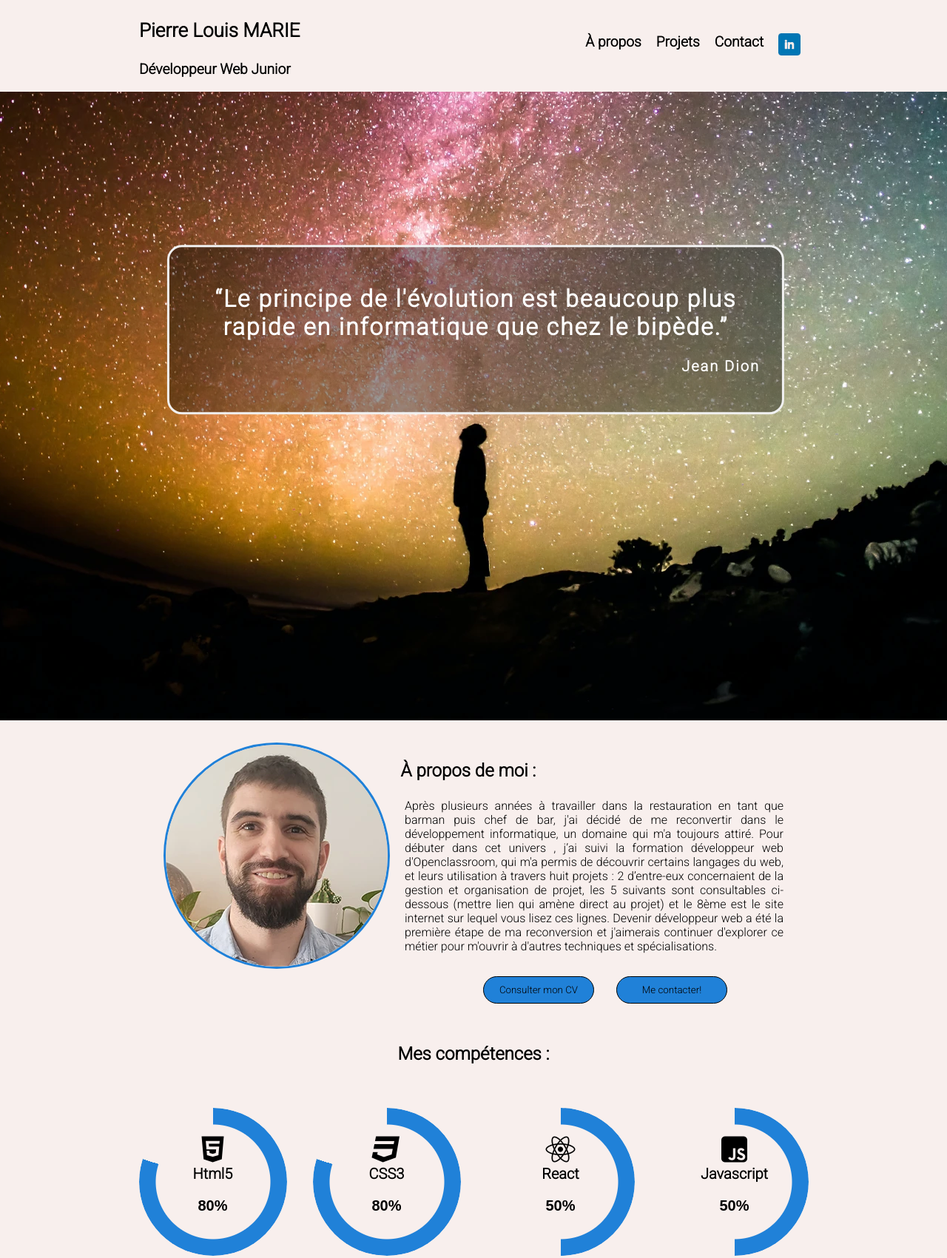
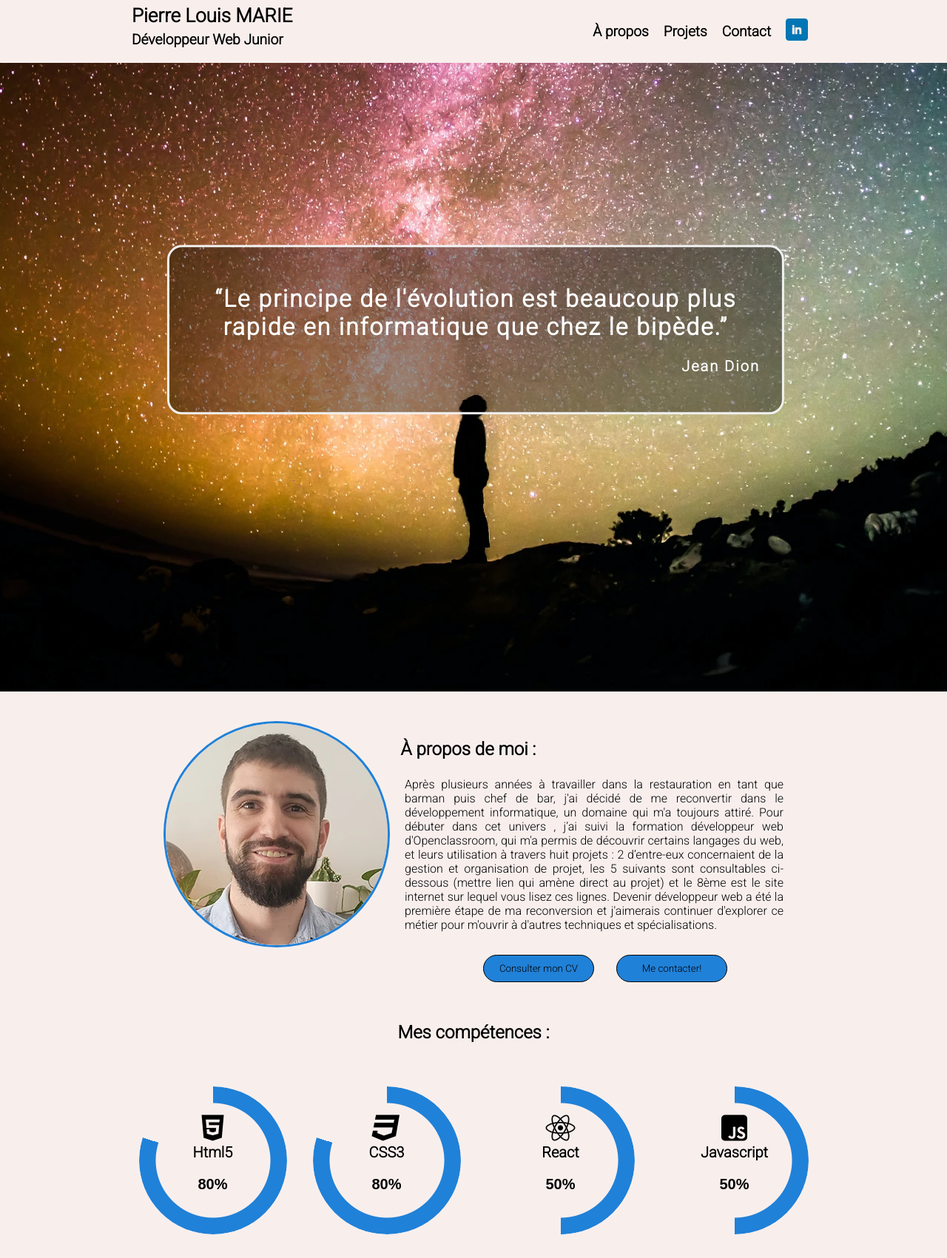
Before and after one commit to Gobfreecs/portfolio, a plain HTML site: page index.html in a window 1280 px wide. Shown: the top 1701 px of the page at 74% size. Drawn offline with Linux system fonts and the light colour scheme.

Commit message:
fix: css / content

```diff
--- a/assets/style.css
+++ b/assets/style.css
@@ -88,8 +88,11 @@ body {
     display: flex;
     justify-content: space-around;
     align-items: center;
-    padding-left: 20px;
-    padding-right: 20px;
+    height: 85px;
+}
+
+.nameZone p {
+    transform: translate(0px, -20px);
 }
 
 .top-header .name {
@@ -99,6 +102,7 @@ body {
 .nav ul {
     display: flex;
     list-style-type: none;
+    align-items: center;
 }
 
 .nav li {
@@ -180,7 +184,7 @@ body {
     gap: 5%;
     background-color: #f8efed;
     padding-bottom: 20px;
-    padding-top: 30px;
+    padding-top: 40px;
 }
 
 .aboutDesc {
@@ -460,11 +464,15 @@ input[type="submit"]:hover {
 
 @media all and (max-width:700px) {
     .top-header {
-        width: 100%;
+        height: 200px;
         flex-direction: column;
         text-align: center;
         padding-left: 0px;
         padding-right: 0px;
+    }
+
+    .nameZone p {
+        transform: translate(0px, 0px);
     }
 
     .nav {
--- a/index.html
+++ b/index.html
@@ -34,7 +34,7 @@
 </head>
 <body>
     <div class="top-header">
-        <div>
+        <div class="nameZone">
             <h3 class="name">Pierre Louis MARIE</h3>
             <p>Développeur Web Junior</p>
         </div>
@@ -221,7 +221,7 @@
     <div id="contact">
         <div class="container">
             <div class="form-container">
-                <strong class="title">Vous souhaitez me contacter? Une question?</strong>
+                <strong class="title">Vous souhaitez me contacter ? Une question ?</strong>
                 <p> N’hésitez pas à m’écrire ! Je vous répondrai en moins de 24 heures.</p>
                 <form id="contact-form" action="" method="post">
                     <label for="nom">Nom</label>
```
